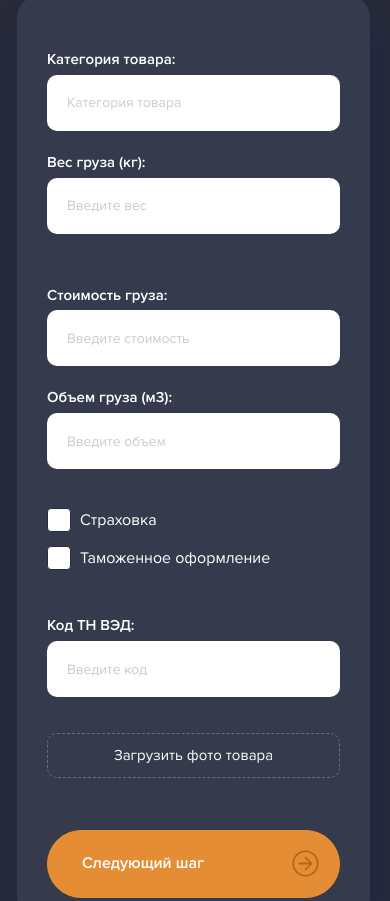
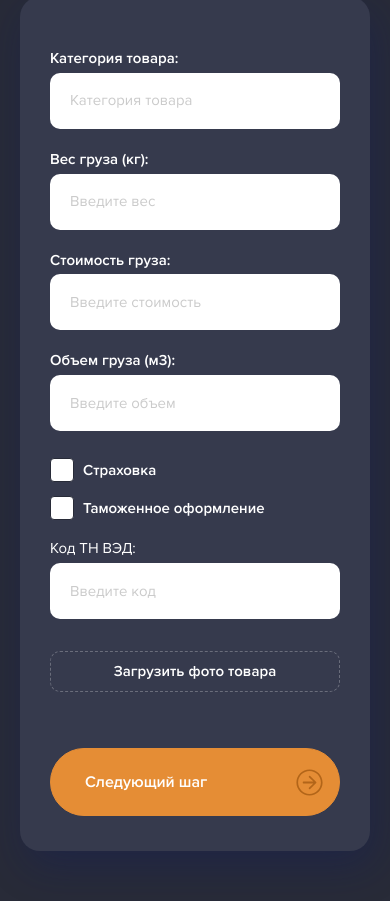
Before and after one commit to Ne1rohhhh/dev-MasterTao, a website: page dev/index.html in a window 390 px wide. Shown: the part 948-1849 px from the top of the page. Drawn offline with nearby package versions, Linux system fonts and the light colour scheme; files that its build step writes are made by us from their sources.

Commit message:
calculation form mobile pixel-perfect

```diff
--- a/dev/sass/media/_media_max_width767.scss
+++ b/dev/sass/media/_media_max_width767.scss
@@ -1,21 +1,67 @@
 @media screen and (max-width: 767px) {
-    .form-row {
-        flex-direction: column;
-        gap: 0;
-    }
+    .calculation {
+        .container {
+            padding-left: 20px;
+            position: relative;
 
             .calculation-form {
                 padding: 51px 30px 19px;
                 .btn-lg {
                     width: 100%;
                     .icon {
-                margin: 0 -14px 0 auto;
+                        margin: 0 -18px 0 auto;
 
                     }
+                }
+
+                .form-row {
+                    flex-direction: column;
+                    gap: 0;
+
+                    .form-column {
+
+                        .input-box {
+                            margin: -2px 0 20px;
+
+                            input {
+                                font-size: 15px;
+                                font-weight: 400;
+                                line-height: 1.26;
+                            }
+
+                            label {
+                                margin-bottom: 5px;
+                            }
+
+                            .invoice-code {
+                                font-size: 15px;
+                                font-weight: 400;
+                                line-height: 1.26;
+                            }
+                        }
+
+                        .control-box {
+                            label {
+                                font-weight: 600;
+                                font-size: 15px;
+                                line-height: 1.26;
                             }
                         }
 
                         .control-box:first-child {
-        margin-top: 9px;
+                            margin-top: 7px;
+                        }
+
+                        .control-box:last-child {
+                            margin-bottom: 18px;
+                        }
+
+                        .btn-primary {
+                            margin-bottom: 16px;
                         }
                     }
+                }
+            }
+        }
+    }
+}
--- a/dev/templates/calculation.html
+++ b/dev/templates/calculation.html
@@ -39,7 +39,7 @@
                 </div>
                 <div class="form-column">
                     <div class="input-box">
-                        <label for="invoice">Код ТН ВЭД:</label>
+                        <label for="invoice" class="invoice-code">Код ТН ВЭД:</label>
                         <input type="text" id="invoice" placeholder="Введите код">
                     </div>
                 </div>
```
Lines whose indentation alone changed are shown as unchanged.
